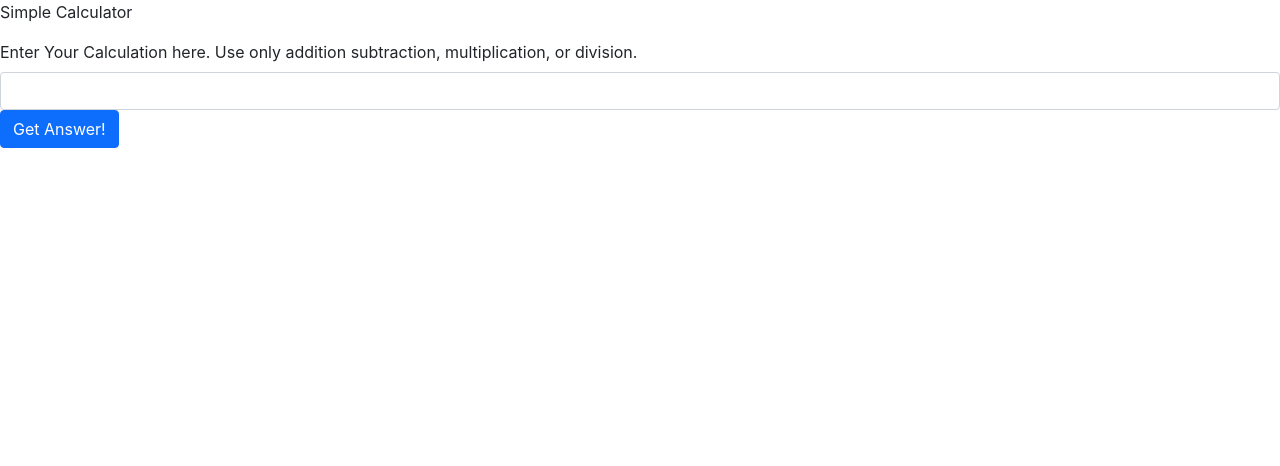
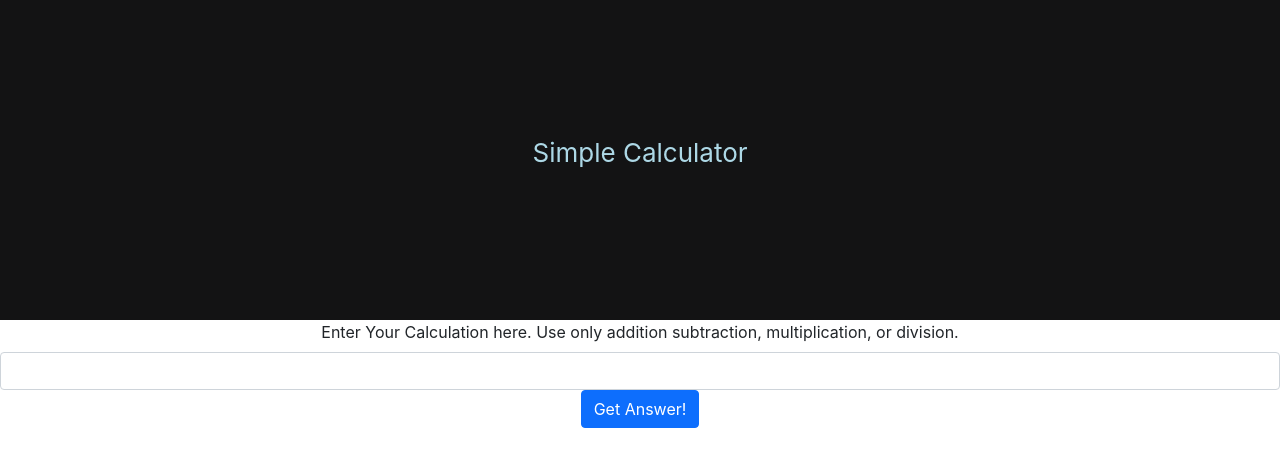
Before and after one commit to julius-muhum/simple_calculator, a React (Create React App) app: page / in a window 1280 px wide. Shown: the top 466 px of the page. Built offline with nearby package versions, Linux system fonts and the light colour scheme.

Commit message:
added minor css

```diff
--- a/src/App.css
+++ b/src/App.css
@@ -6,13 +6,13 @@
     color: black;
   }
   .App-header {
-    background-color: #282c34;
-    min-height: 100vh;
+    background-color: #131314;
+    min-height: 40vh;
     display: flex;
     flex-direction: column;
     align-items: center;
     justify-content: center;
     font-size: calc(10px + 2vmin);
-    color: white;
+    color: #ADD8E6;
   }
 }
--- a/src/App.tsx
+++ b/src/App.tsx
@@ -2,6 +2,7 @@
 import { useState } from "react";
 import React from 'react';
 import { Button, Form } from "react-bootstrap";
+import './App.css'
 
 function App(){
     const [calculation,setCalculation] = useState<string>("");
@@ -23,10 +24,10 @@ function App(){
     }
     return(
         <div className="App">
-            <header className="App-header">
+            <div className="App-header">
                 <p>Simple Calculator</p>
-            </header>
-            <Form.Group controlId="formMovieName">
+            </div>
+                <Form.Group controlId="formMovieName">
                 <Form.Label>Enter Your Calculation here. Use only addition
                     subtraction, multiplication, or division.
                 </Form.Label>
```
